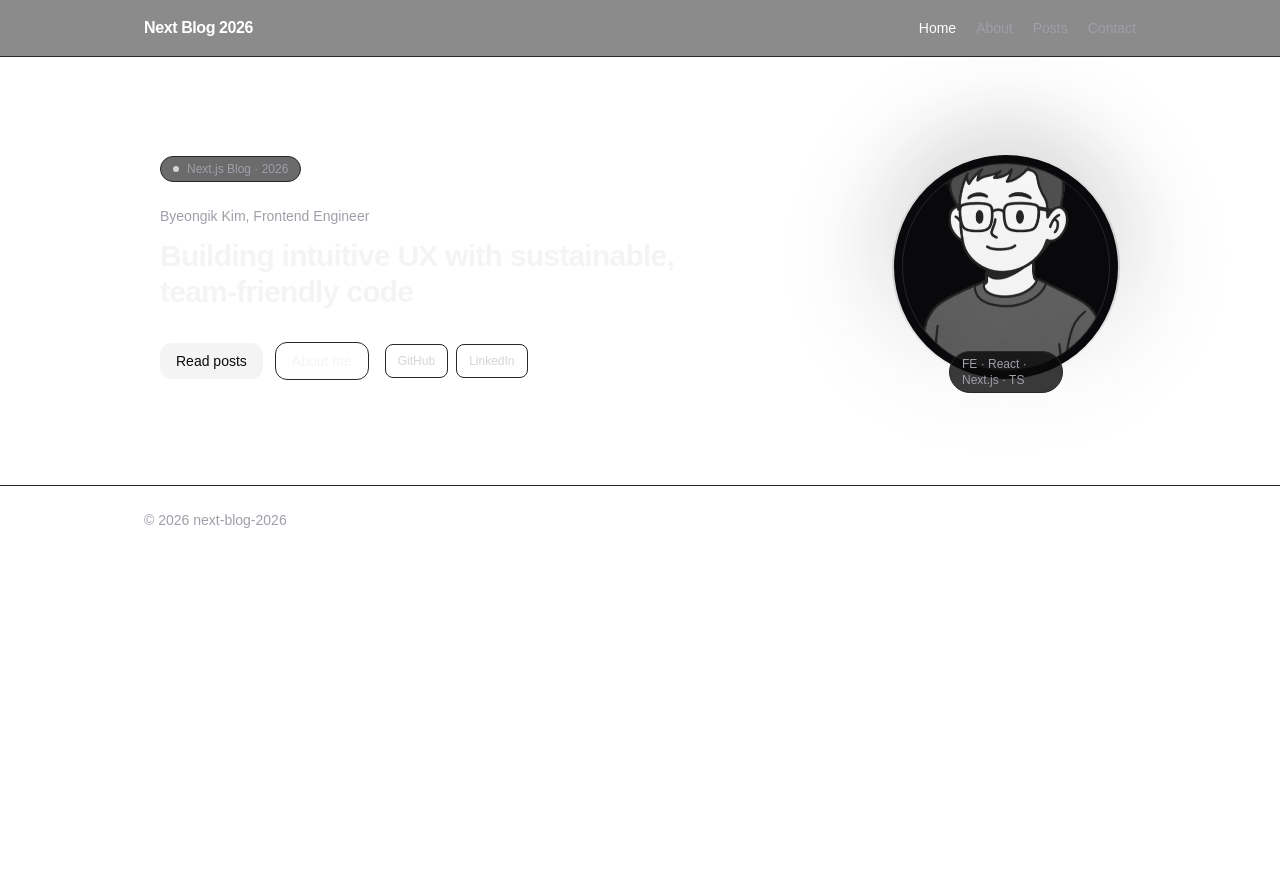
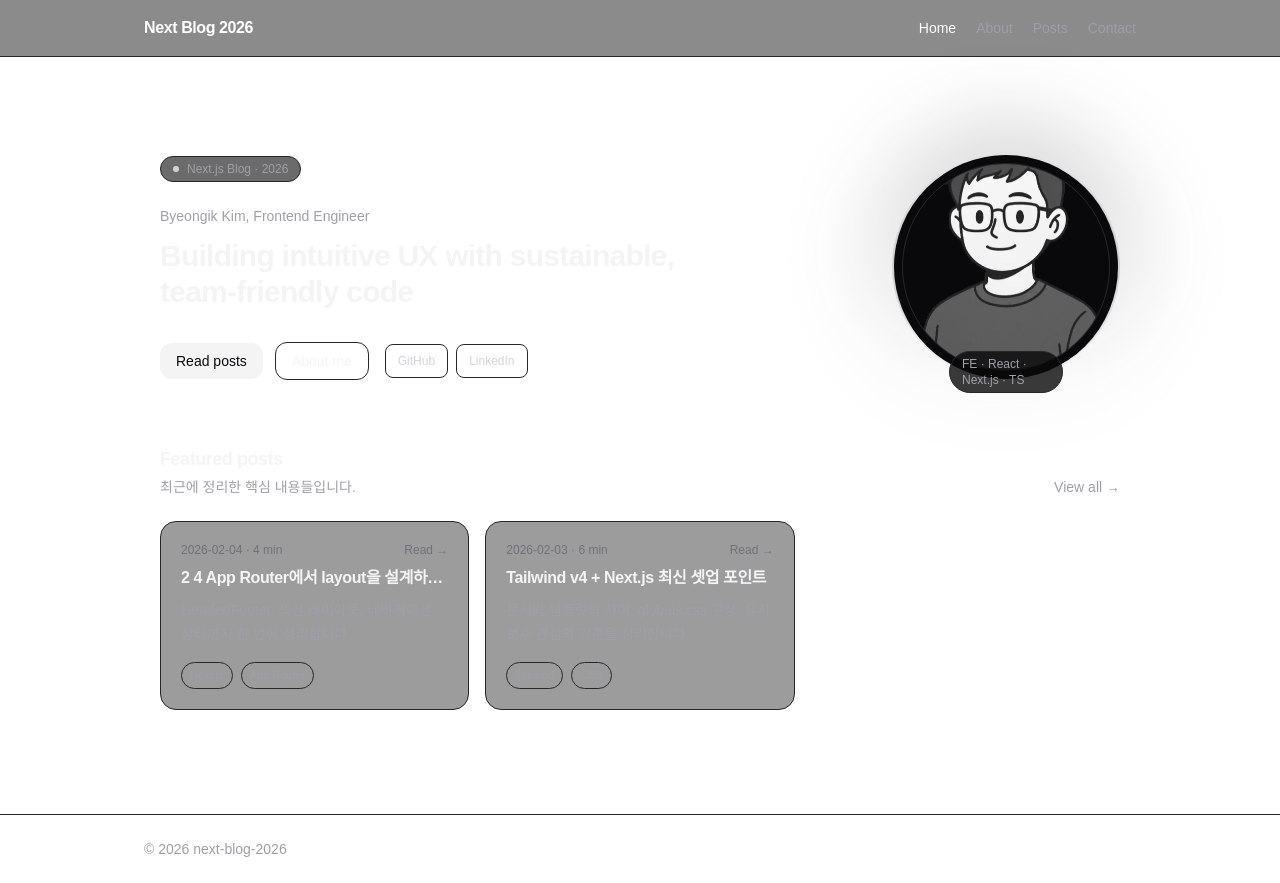
Before and after one commit to bbyik-k/portfolio-nextjs-2026, a Next.js app: page / in a window 1280 px wide. Before the commit the page ends 800 px from the top, so only its background shows below. Built offline with nearby package versions, Linux system fonts and the light colour scheme.

Commit message:
feat: add Post component

```diff
--- /dev/null
+++ b/app/components/home/FeaturedPosts.tsx
@@ -0,0 +1,29 @@
+import { getFeaturedPosts } from '@/service/posts';
+import Link from 'next/link';
+import PostCard from './PostCard';
+
+export default async function FeaturedPosts() {
+  const posts = await getFeaturedPosts();
+  return (
+    <section className='pb-16'>
+      <div className='mx-auto max-w-5xl px-4'>
+        <div className='flex items-end justify-between gap-4'>
+          <div className='space-y-1'>
+            <h2 className='text-lg font-semibold tracking-tight text-zinc-100'>Featured posts</h2>
+            <p className='text-sm text-zinc-400'>최근에 정리한 핵심 내용들입니다.</p>
+          </div>
+
+          <Link href='/posts' className='text-sm text-zinc-400 transition hover:text-zinc-100'>
+            View all →
+          </Link>
+        </div>
+
+        <ul className='mt-6 grid gap-4 md:grid-cols-3'>
+          {posts.map((post) => (
+            <PostCard key={post.slug} post={post} />
+          ))}
+        </ul>
+      </div>
+    </section>
+  );
+}
--- /dev/null
+++ b/app/components/home/PostCard.tsx
@@ -0,0 +1,33 @@
+import { Post } from '@/types/post';
+import Link from 'next/link';
+
+export default function PostCard({ post }: { post: Post }) {
+  console.log(post);
+  return (
+    <li className='group'>
+      <Link href={`/posts/${post.slug}`} className='block rounded-2xl border border-zinc-800 bg-zinc-950/40 p-5 transition hover:border-zinc-700'>
+        <div className='flex items-center justify-between gap-4'>
+          <p className='text-xs text-zinc-500'>
+            <time dateTime={post.date}>{post.date}</time>
+            {post.readingTime ? ` · ${post.readingTime}` : ''}
+          </p>
+          <span className='text-xs text-zinc-500 transition group-hover:text-zinc-300'>Read →</span>
+        </div>
+
+        <h3 className='truncate mt-2 text-base font-semibold tracking-tight text-zinc-100'>{post.title}</h3>
+
+        <p className='mt-2 line-clamp-2 text-sm leading-6 text-zinc-400'>{post.excerpt}</p>
+
+        {post.tags && post.tags.length > 0 && (
+          <div className='mt-4 flex flex-wrap gap-2'>
+            {post.tags.map((tag) => (
+              <span key={tag} className='rounded-full border border-zinc-800 px-2 py-1 text-[11px] text-zinc-400'>
+                {tag}
+              </span>
+            ))}
+          </div>
+        )}
+      </Link>
+    </li>
+  );
+}
--- a/app/page.tsx
+++ b/app/page.tsx
@@ -1,5 +1,11 @@
+import FeaturedPosts from './components/home/FeaturedPosts';
 import Hero from './components/home/Hero';
 
 export default function HomePage() {
-  return <Hero />;
+  return (
+    <>
+      <Hero />
+      <FeaturedPosts />
+    </>
+  );
 }
--- /dev/null
+++ b/data/posts/posts.json
@@ -0,0 +1,29 @@
+[
+  {
+    "slug": "app-router-layout",
+    "title": "2 4 App Router에서 layout을 설계하는 방식",
+    "excerpt": "Header/Footer, 섹션 레이아웃, 네비게이션 상태까지 한 번에 정리합니다.",
+    "date": "2026-02-04",
+    "tags": ["Next.js", "App Router"],
+    "readingTime": "4 min",
+    "featured": true
+  },
+  {
+    "slug": "tailwind-v4-setup",
+    "title": "Tailwind v4 + Next.js 최신 셋업 포인트",
+    "excerpt": "문서와 템플릿의 차이, globals.css 구성, 유지보수 관점의 기준을 정리합니다.",
+    "date": "2026-02-03",
+    "tags": ["Tailwind", "CSS"],
+    "readingTime": "6 min",
+    "featured": true
+  },
+  {
+    "slug": "metadata-generateMetadata",
+    "title": "metadata / generateMetadata 실전 사용 패턴",
+    "excerpt": "정적/동적 메타데이터를 어떤 기준으로 나누고, 어디서 관리할지 정리합니다.",
+    "date": "2026-02-02",
+    "tags": ["SEO", "Metadata"],
+    "readingTime": "7 min",
+    "featured": false
+  }
+]
--- /dev/null
+++ b/service/posts.ts
@@ -0,0 +1,15 @@
+import { Post } from '@/types/post';
+import path from 'path';
+import fs from 'fs/promises';
+
+export async function getAllPosts(): Promise<Post[]> {
+  const filePath = path.join(process.cwd(), 'data', 'posts', 'posts.json');
+  const fileContent = await fs.readFile(filePath, 'utf-8');
+  const posts = JSON.parse(fileContent) as Post[];
+  return posts.sort((a, b) => new Date(b.date).getTime() - new Date(a.date).getTime());
+}
+
+export async function getFeaturedPosts(): Promise<Post[]> {
+  const posts = await getAllPosts();
+  return posts.filter((post) => post.featured);
+}
--- /dev/null
+++ b/types/post.ts
@@ -0,0 +1,10 @@
+// types/post.ts
+export type Post = {
+  slug: string;
+  title: string;
+  excerpt: string;
+  date: string;
+  tags?: string[];
+  readingTime?: string;
+  featured?: boolean;
+};
```
